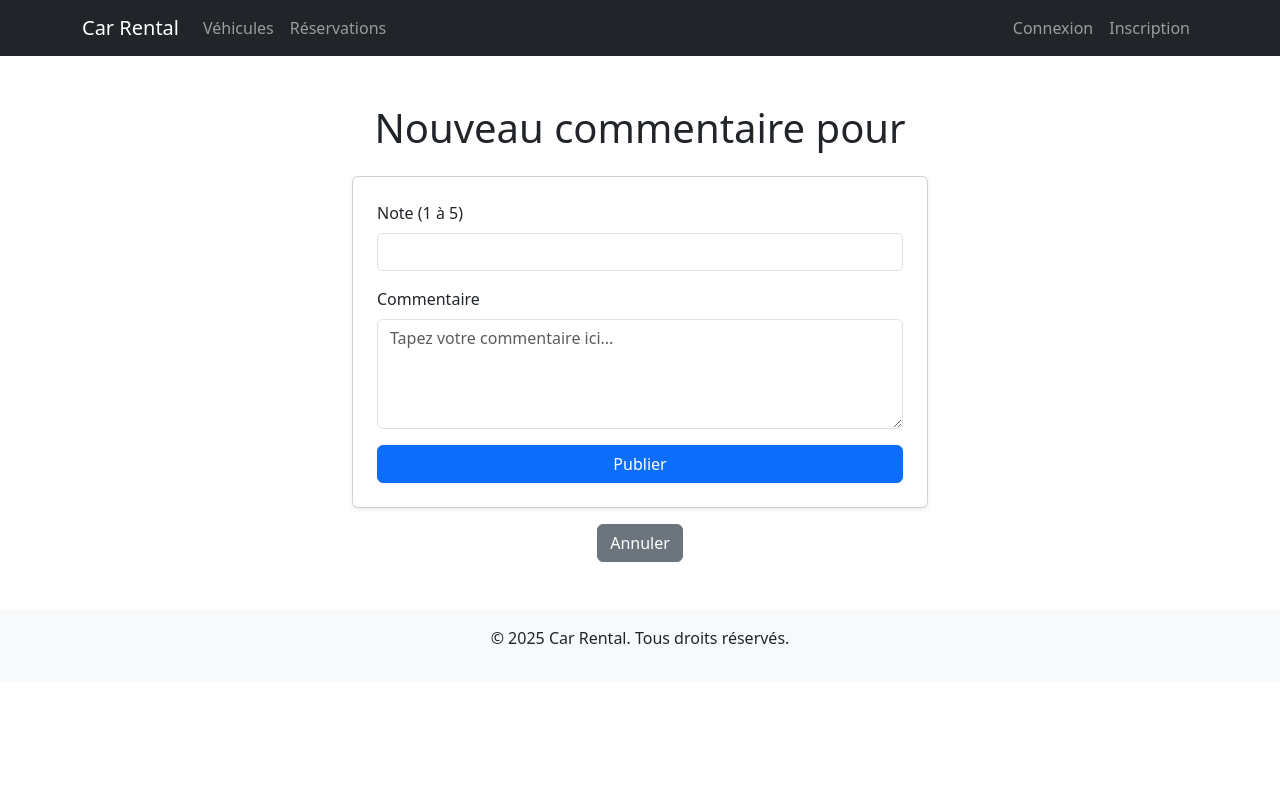
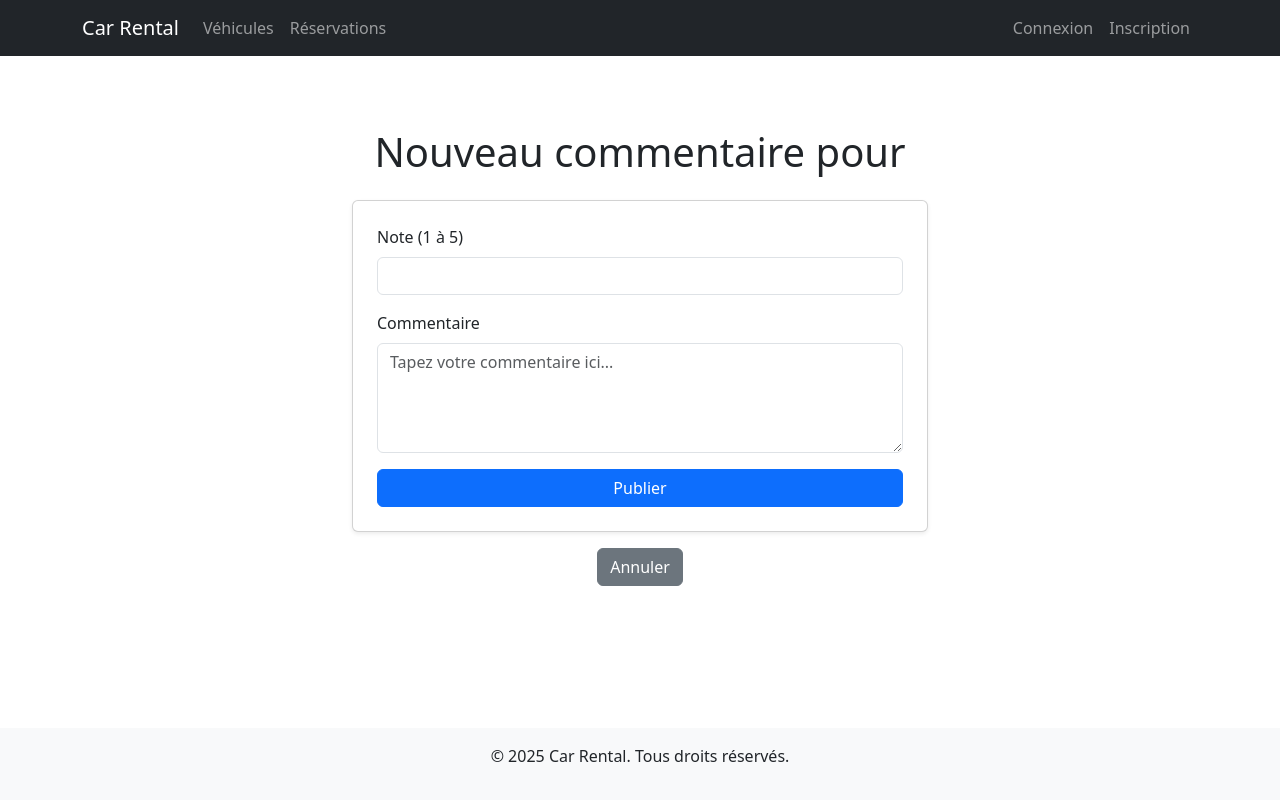
Before and after one commit to Lcs-93/Location_2, a Symfony app: template templates/comment/new.html.twig in a window 1280 px wide. Run offline with Twig, Linux system fonts and the light colour scheme; the template is opened without the code that fills it, so the values that code supplies are empty; form fields are guessed from the names that the template uses; some libraries are stand-ins or nearby versions.

Commit message:
flotter en bas

```diff
--- a/templates/base.html.twig
+++ b/templates/base.html.twig
@@ -1,5 +1,5 @@
 <!DOCTYPE html>
-<html lang="fr">
+<html lang="fr" style="height: 100%;">
 <head>
     <meta charset="UTF-8">
     <meta name="viewport" content="width=device-width, initial-scale=1.0">
@@ -8,11 +8,31 @@
     <!-- Bootstrap CSS -->
     <link href="https://cdn.jsdelivr.net/npm/bootstrap@5.3.0/dist/css/bootstrap.min.css" rel="stylesheet">
 
+    <style>
+        /* Rendre html/body à 100% de la hauteur */
+        html, body {
+            height: 100%;
+            margin: 0;
+        }
+        /* Flex container vertical */
+        body {
+            display: flex;
+            flex-direction: column;
+        }
+        /* Le main grandit pour occuper l'espace restant */
+        main {
+            flex: 1 0 auto; /* ou simply flex:1; */
+        }
+        /* Le footer ne se pousse plus quand peu de contenu */
+        footer {
+            flex-shrink: 0;
+        }
+    </style>
+
     {% block stylesheets %}{% endblock %}
 </head>
 <body>
-
-    <!-- Navbar visible sur toutes les pages -->
+    <!-- Navbar -->
     <nav class="navbar navbar-expand-lg navbar-dark bg-dark">
         <div class="container">
             <a class="navbar-brand" href="{{ path('vehicle_index') }}">Car Rental</a>
@@ -52,12 +72,13 @@
         </div>
     </nav>
 
-    <div class="container mt-4">
+    <!-- Contenu principal dans un <main> -->
+    <main class="container mt-4">
         {% block body %}{% endblock %}
-    </div>
+    </main>
 
-    <!-- Footer -->
-    <footer class="bg-light text-center py-3 mt-5">
+    <!-- Footer fixe en bas si peu de contenu -->
+    <footer class="bg-light text-center py-3">
         <p>© {{ "now"|date("Y") }} Car Rental. Tous droits réservés.</p>
     </footer>
 
```
